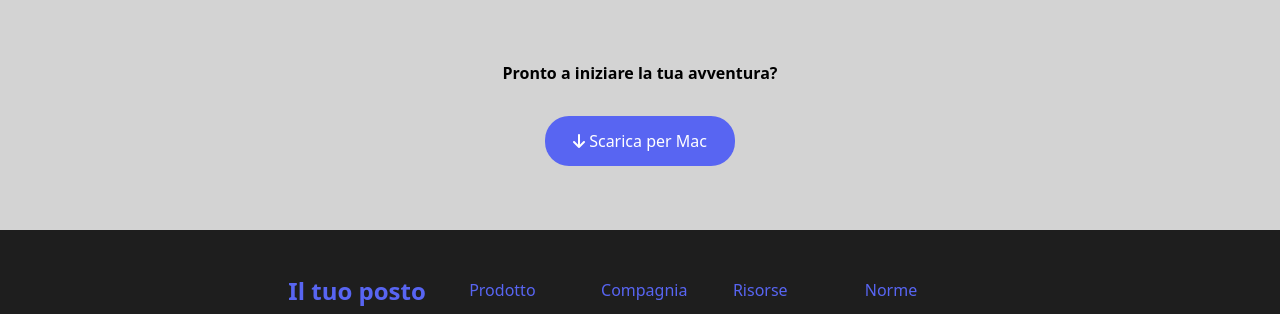
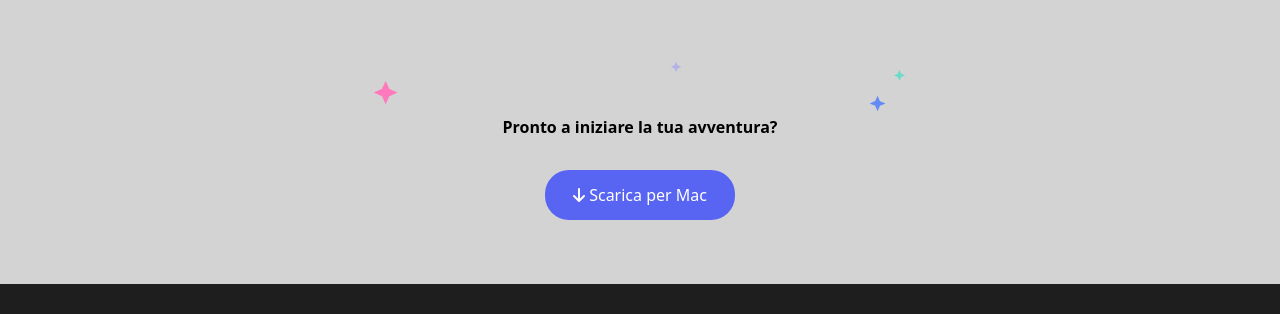
Before and after one commit to AlexandroFioretti1/htmlcss-discord, a plain HTML site: page index.html in a window 1280 px wide. Shown: the part 3740-4054 px from the top of the page. Drawn offline with Linux system fonts and the light colour scheme.

Commit message:
add stair on bottom main img create on html- comment html

```diff
--- a/css/style.css
+++ b/css/style.css
@@ -312,4 +312,4 @@ header {
     background-image: url(/assets/img/stars.svg);
     background-repeat: no-repeat;
     background-size: contain;
-} */
+}
--- a/index.html
+++ b/index.html
@@ -6,18 +6,20 @@
     <meta http-equiv="X-UA-Compatible" content="IE=edge">
     <meta name="viewport" content="width=device-width, initial-scale=1.0">
     <title>htmlcss-struttura-discord</title>
-    <link rel="stylesheet" href="./css/style.css">
     <link rel="stylesheet" href="https://cdnjs.cloudflare.com/ajax/libs/font-awesome/6.2.1/css/all.min.css"
         integrity="sha512-MV7K8+y+gLIBoVD59lQIYicR65iaqukzvf/nwasF0nqhPay5w/9lJmVM2hMDcnK1OnMGCdVK+iQrJ7lzPJQd1w=="
         crossorigin="anonymous" referrerpolicy="no-referrer" />
+    <link rel="stylesheet" href="./css/style.css">
 </head>
 
 <body>
+    <!-- /header whit link bar/container/ bg-img -->
     <header id="app-header">
         <section class="nav">
             <div class="logo">
                 <img src="/assets/img/logo.svg" alt="Logo Header">
             </div>
+            <!--  link up header  -->
             <div class="go-link">
                 <nav>
                     <ul class="list-header">
@@ -28,11 +30,13 @@
                         <li class="li-inline"> <a class="link" href="#">Assistenza</a></li>
                     </ul>
                 </nav>
+                <!-- /list up header -->
             </div>
             <div class="login">
                 <button class="button-log-in">Accedi</button>
             </div>
         </section>
+        <!--  /header -->
         <section>
             <div class=" header-container">
                 <h1>Il tuo posto per parlare</h1>
@@ -43,10 +47,10 @@
                     <button class="download"> <i class="fa-solid fa-arrow-down"></i> Scarica per Mac</button>
                     <button class="open-browser">Apri Discord nel tuo browser</button>
                 </div>
+            </div>
         </section>
     </header>
-    <!-- /header whit link bar/container/ bg-img -->
-    <!-- /#app-header -->
+    <!-- /app-header -->
     <main id="app-main">
         <section class="macro-container">
             <div class="container ">
@@ -58,6 +62,7 @@
                 </div>
             </div>
         </section>
+        <!--  wave up -->
         <svg class="wave" version="1.1" xmlns="http://www.w3.org/2000/svg" viewBox="0 0 1440 100"
             preserveAspectRatio="none">
             <path class="wavePath-haxJK1 animationPaused-2hZ4IO"
@@ -80,6 +85,8 @@
                 d="M826.337463,25.5396311 C670.970254,58.655965 603.696181,68.7870267 447.802481,35.1443383 C293.342778,1.81111414 137.33377,1.81111414 0,1.81111414 L0,150 L1920,150 L1920,1.81111414 C1739.53523,-16.6853983 1679.86404,73.1607868 1389.7826,37.4859505 C1099.70117,1.81111414 981.704672,-7.57670281 826.337463,25.5396311 Z"
                 fill="currentColor"></path>
         </svg>
+        <!--  /wave bottom -->
+
         <!-- /#app-main -->
         <section class="macro-container">
             <div class="container container-white">
@@ -92,12 +99,14 @@
                 </div>
             </div>
         </section>
+        <!-- wave bottom main -->
         <svg class="wave" version="1.1" xmlns="http://www.w3.org/2000/svg" viewBox="0 0 1440 100"
             preserveAspectRatio="none">
             <path class="wavePath-haxJK1 animationPaused-2hZ4IO"
                 d="M826.337463,25.5396311 C670.970254,58.655965 603.696181,68.7870267 447.802481,35.1443383 C293.342778,1.81111414 137.33377,1.81111414 0,1.81111414 L0,150 L1920,150 L1920,1.81111414 C1739.53523,-16.6853983 1679.86404,73.1607868 1389.7826,37.4859505 C1099.70117,1.81111414 981.704672,-7.57670281 826.337463,25.5396311 Z"
                 fill="currentColor"></path>
         </svg>
+        <!-- big container  -->
         <section class="container-grey padding ">
             <div class="big-box">
                 <h2 class="text-size-medium ">Tecnologia affidabile per tenersi in contatto</h2>
@@ -107,15 +116,33 @@
                     la condivisione schermo.</p>
                 <img src="/assets/img/item4-big.svg" alt="img-whit-guys-sayng-hello">
 
+                <!-- SVG stair bottom main -->
+
+                <svg width="stair" height="49" viewBox="0 0 531 49" fill="none" xmlns="http://www.w3.org/2000/svg">
+                    <path
+                        d="M527.098 15.0977L530.701 13.5155C530.789 13.4276 530.789 13.3397 530.701 13.3397L527.098 11.7576L525.428 8.06592C525.428 7.97803 525.34 7.97803 525.34 8.06592L523.67 11.6697L520.066 13.3397C519.978 13.3397 519.978 13.4276 520.066 13.5155L523.67 15.0977L525.34 18.7015H525.428L527.098 15.0977Z"
+                        fill="#6ADBC6" />
+                    <path opacity="0.5"
+                        d="M303.575 6.4L306.975 4.9V4.7L303.575 3.3L302.075 0H301.875L300.375 3.3L297.075 4.7C296.975 4.8 296.975 4.9 297.075 4.9L300.375 6.4L301.875 9.8H302.075L303.575 6.4Z"
+                        fill="#9691FF" />
+                    <path
+                        d="M505.875 43.8621L510.95 41.6367C510.982 41.6007 511 41.5541 511 41.5058C511 41.4575 510.982 41.4109 510.95 41.3749L505.875 39.1495L503.598 34.0443C503.585 34.0304 503.57 34.0192 503.554 34.0116C503.537 34.004 503.518 34 503.5 34C503.482 34 503.463 34.004 503.446 34.0116C503.43 34.0192 503.415 34.0304 503.402 34.0443L501.125 39.0841L496.05 41.3749C496.018 41.4109 496 41.4575 496 41.5058C496 41.5541 496.018 41.6007 496.05 41.6367L501.125 43.8621L503.402 48.9018C503.489 49.0327 503.554 49.0327 503.598 48.9018L505.875 43.8621Z"
+                        fill="#628BF7" />
+                    <path
+                        d="M15.2764 34.15L22.9764 30.75C23.0294 30.75 23.0803 30.7289 23.1178 30.6914C23.1553 30.6539 23.1764 30.603 23.1764 30.55C23.1764 30.497 23.1553 30.4461 23.1178 30.4086C23.0803 30.3711 23.0294 30.35 22.9764 30.35L15.2764 26.95C15.2499 26.95 15.2244 26.9395 15.2057 26.9207C15.1869 26.902 15.1764 26.8765 15.1764 26.85L11.6764 19.15C11.6764 18.95 11.4764 18.95 11.3764 19.15L7.97639 26.85H7.87639L0.0763931 30.35C0.0271976 30.405 0 30.4762 0 30.55C0 30.6238 0.0271976 30.695 0.0763931 30.75L7.87639 34.15H7.97639L11.3764 41.95C11.4764 42.15 11.6764 42.15 11.6764 41.95L15.1764 34.25C15.1764 34.2235 15.1869 34.198 15.2057 34.1793C15.2244 34.1605 15.2499 34.15 15.2764 34.15Z"
+                        fill="#FF7ABC" />
+                </svg>
+
                 <h4 class=" photo-footer"> Pronto a iniziare la tua avventura? </h4>
 
                 <button class="download-mac"> <i class="fa-solid fa-arrow-down"></i> Scarica per Mac</button>
             </div>
         </section>
+        <!-- /* main  -->
     </main>
-    <!-- /* main  -->
+    <!--  start footer -->
     <footer id="app-footer">
-        <section class="upper-footer ">
+        <section class="upper-footer "><!-- column big -->
             <div class="column-container">
                 <div class="column-big">
                     <h2 class="text-size-medium footer-title">Il tuo posto per parlare</h2>
@@ -128,6 +155,7 @@
                         <i class="fa-brands fa-youtube"></i>
                     </div>
                 </div>
+                <!-- column  -->
                 <div class="column-small">
                     <ul class="list-footer">
                         <li class="blue-item">Prodotto</li>
@@ -138,6 +166,7 @@
                         <li class="white-item">Assistenza</li>
                     </ul>
                 </div>
+                <!-- column  -->
                 <div class="column-small">
                     <ul class="list-footer">
                         <li class="blue-item">Compagnia</li>
@@ -148,6 +177,7 @@
                         <li class="white-item">Negozio</li>
                     </ul>
                 </div>
+                <!-- column  -->
                 <div class="column-small">
                     <ul class="list-footer">
                         <li class="blue-item"> Risorse</li>
@@ -164,6 +194,7 @@
                         <li class="white-item">Assistenza</li>
                     </ul>
                 </div>
+                <!-- column  -->
                 <div class="column-small">
                     <ul class="list-footer">
                         <li class="blue-item">Norme</li>
@@ -175,13 +206,16 @@
                     </ul>
                 </div>
             </div>
+            <!-- /column  -->
         </section>
+        <!--  footer logo + log-in- button -->
         <section class="container-footer">
             <div class="flex-between bottom-logo">
                 <img src="./assets/img/logo.svg" alt="logo-footer">
                 <button class="sign-in-button">Registrati</button>
             </div>
         </section>
+        <!-- /footer -->
     </footer>
     <!-- /#app-footer -->
 </body>
```
